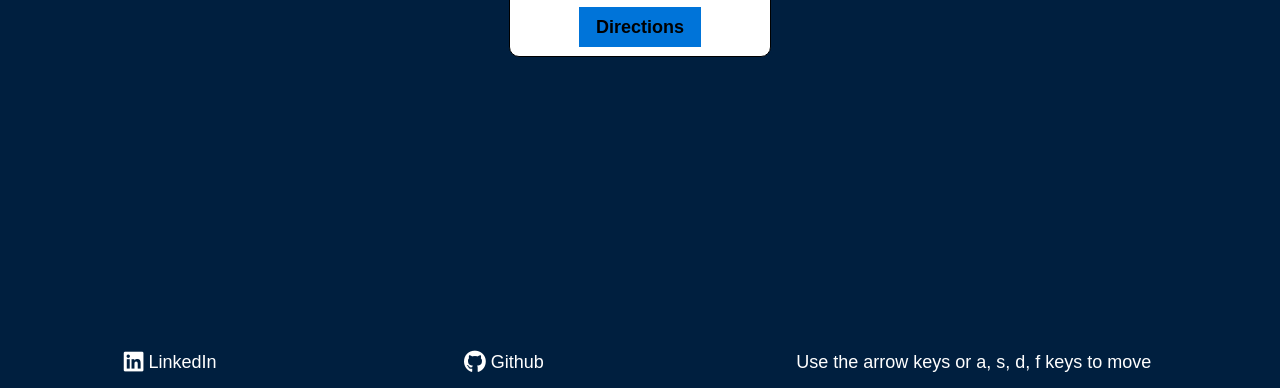
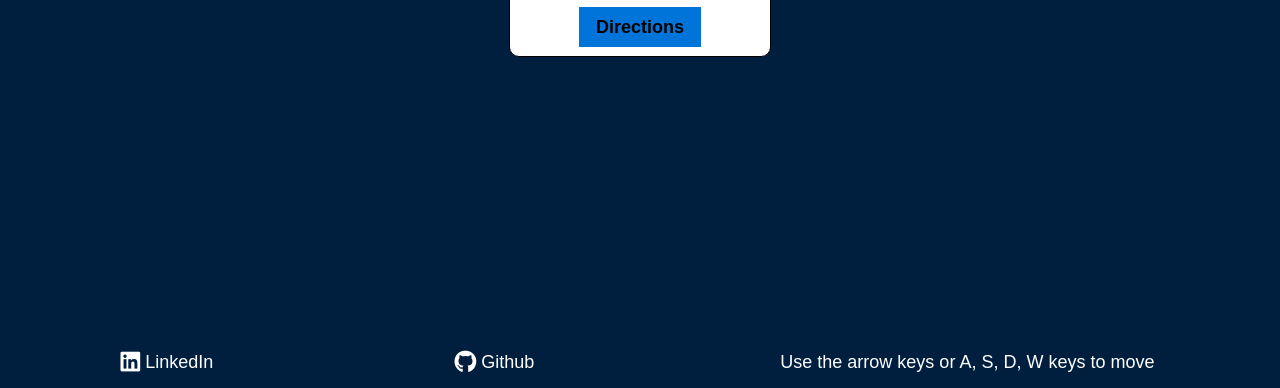
Before and after one commit to nequalszero/CellSurvival, a website: page index.html in a window 1280 px wide. Shown: the part 417-805 px from the top of the page. Drawn offline with Linux system fonts and the light colour scheme.

Commit message:
Fix typo in controls

```diff
--- a/index.html
+++ b/index.html
@@ -21,7 +21,7 @@
         Directions
         <div class="directions hidden center" id="directions-dropdown">
           <p>
-            Use the arrow keys or a, s, d, f keys to move
+            Use the arrow keys or A, S, D, W keys to move
           </p>
           <p>
             Absorb cells that are smaller than you by running into them!
@@ -49,7 +49,7 @@
         <a href="https://github.com/nequalszero">Github</a>
       </div>
       <p>
-        Use the arrow keys or a, s, d, f keys to move
+        Use the arrow keys or A, S, D, W keys to move
       </p>
     </footer>
   </body>
```
